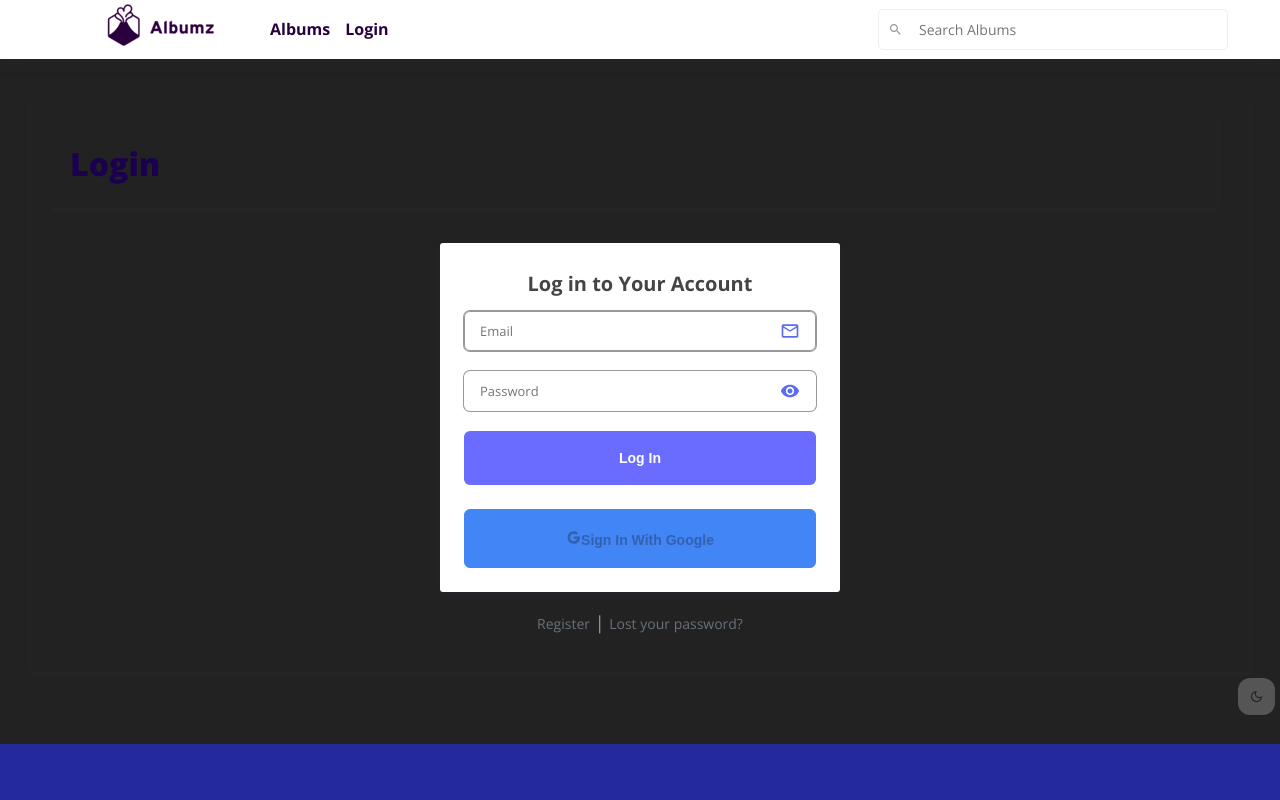
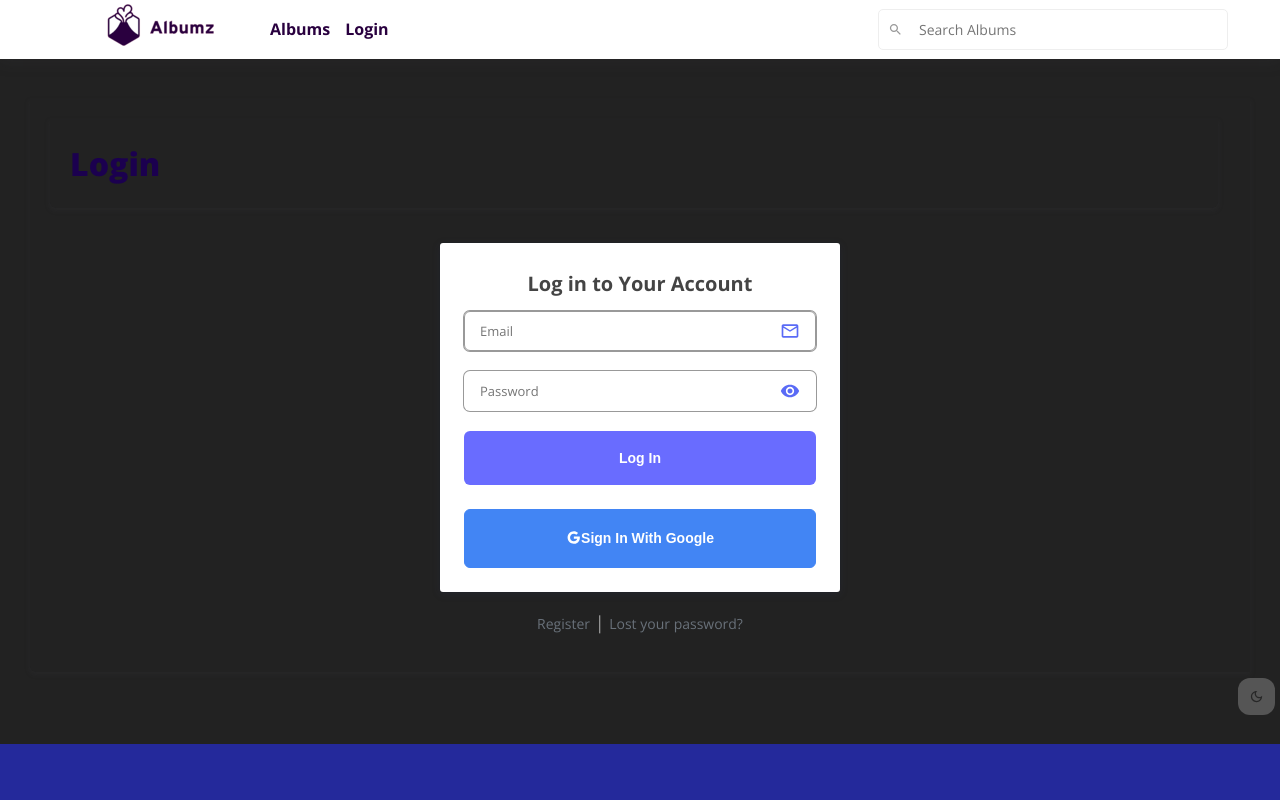
Before and after one commit to esteemayo/next-albumz-client, a Next.js app: page /auth/login in a window 1280 px wide. Shown: the top 800 px of the page. Built offline with nearby package versions, Linux system fonts and the light colour scheme; no server answers.

Commit message:
styled google button

```diff
--- a/styles/Login.module.scss
+++ b/styles/Login.module.scss
@@ -222,7 +222,9 @@
     }
 
     &__btnGoogle {
-      display: inline-block;
+      display: flex;
+      align-items: center;
+      justify-content: center;
       border: none;
       outline: none;
       text-transform: capitalize;
@@ -232,6 +234,7 @@
       font-size: 1.4rem;
       font-weight: 900;
       background-color: #4285f4;
+      color: #fff;
       border: 1px solid #4285f4;
       border-radius: 0.6rem;
       line-height: 1;
```
